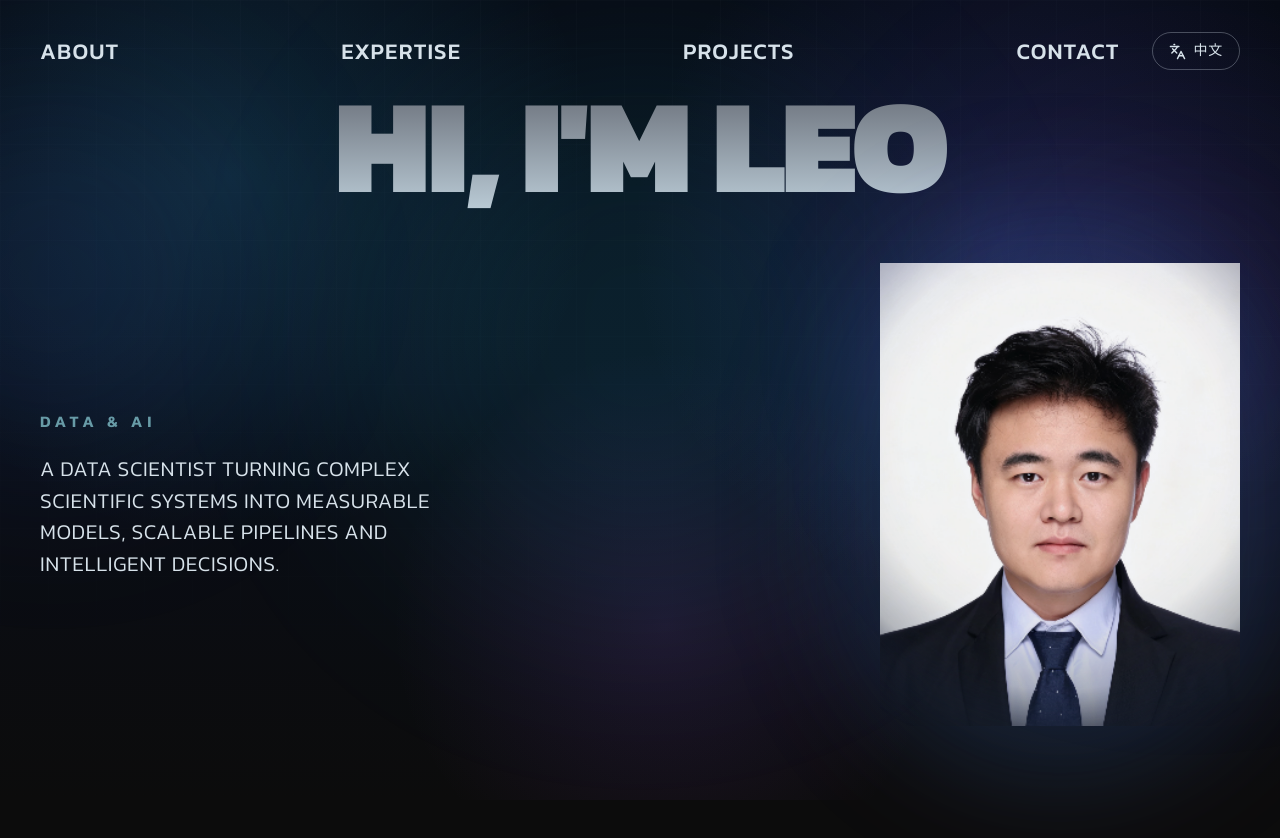
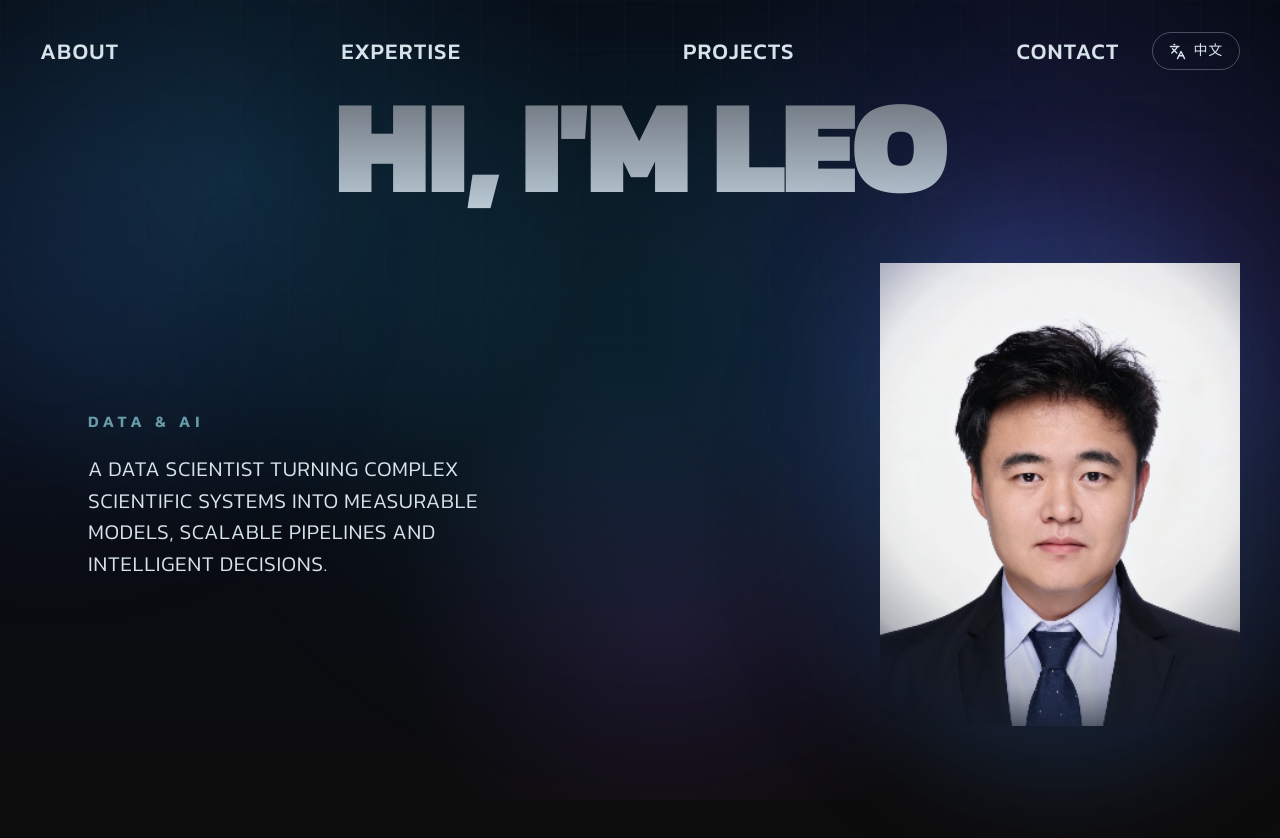
Before and after one commit to SW-19/Boundary_Breaker, a React (Vite) app: page / in a window 1280 px wide. Shown: the top 838 px of the page. Built offline with nearby package versions, Linux system fonts and the light colour scheme.

Commit message:
Update main.tsx

```diff
--- a/src/main.tsx
+++ b/src/main.tsx
@@ -431,6 +431,9 @@ function HeroSection({ lang, setLang, t }: { lang: Lang; setLang: (v: Lang) => v
               flex-col
               justify-center
               text-[#D7E2EA]
+            whitespace-pre-line
+            md:ml-8
+            lg:ml-12
             "
           >
             <p
@@ -441,7 +444,7 @@ function HeroSection({ lang, setLang, t }: { lang: Lang; setLang: (v: Lang) => v
                 uppercase
                 tracking-[0.30em]
                 text-cyan-200/60
-                sm:text-sm
+                sm:text-lg
                 md:text-base
               "
             >
@@ -456,6 +459,7 @@ function HeroSection({ lang, setLang, t }: { lang: Lang; setLang: (v: Lang) => v
                 leading-[1.5]
                 tracking-wide
                 text-[#D7E2EA]
+              whitespace-pre-lineå
               "
             >
               {t.hero.role}
@@ -475,6 +479,8 @@ function HeroSection({ lang, setLang, t }: { lang: Lang; setLang: (v: Lang) => v
           md:w-[300px]
           lg:w-[330px]
           xl:w-[360px]
+         md:ml+8
+            lg:ml+12
         "
       >
         {/* 背后柔和光晕，让人物更融入背景 */}
```
